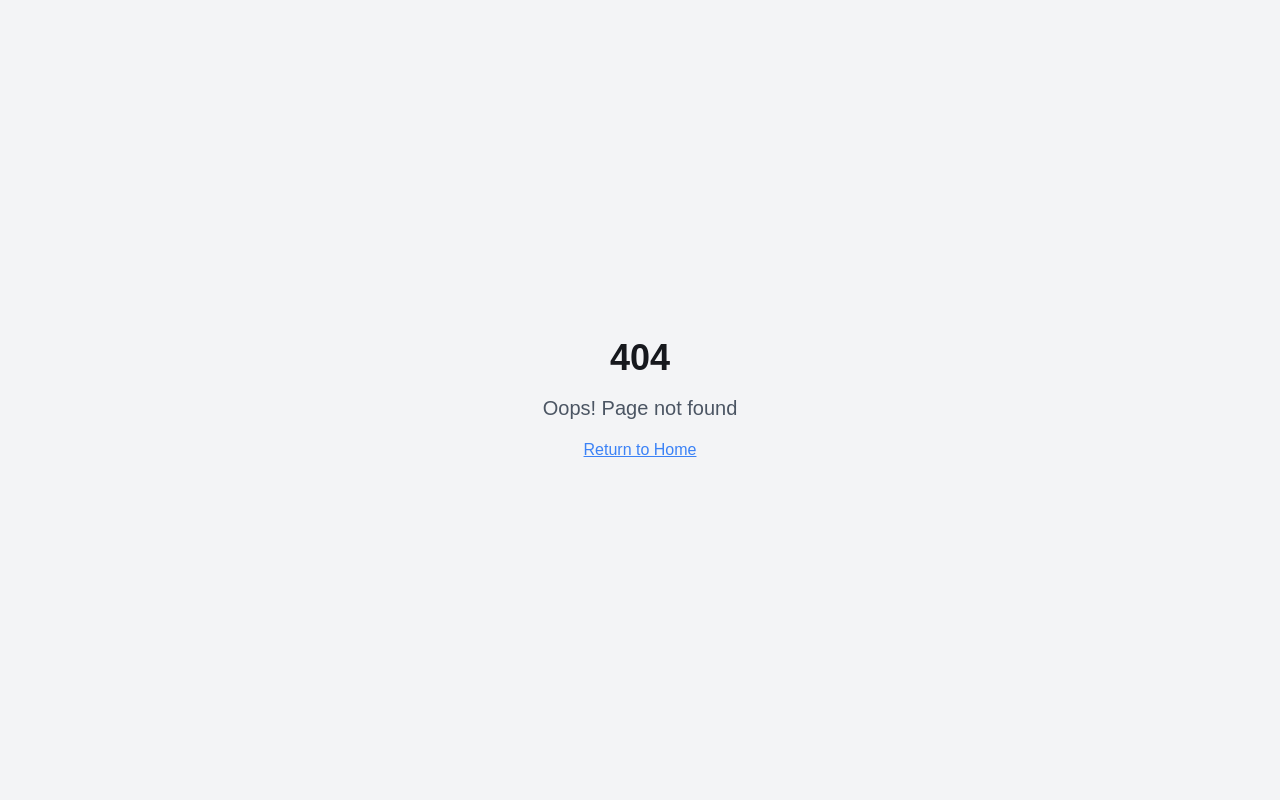
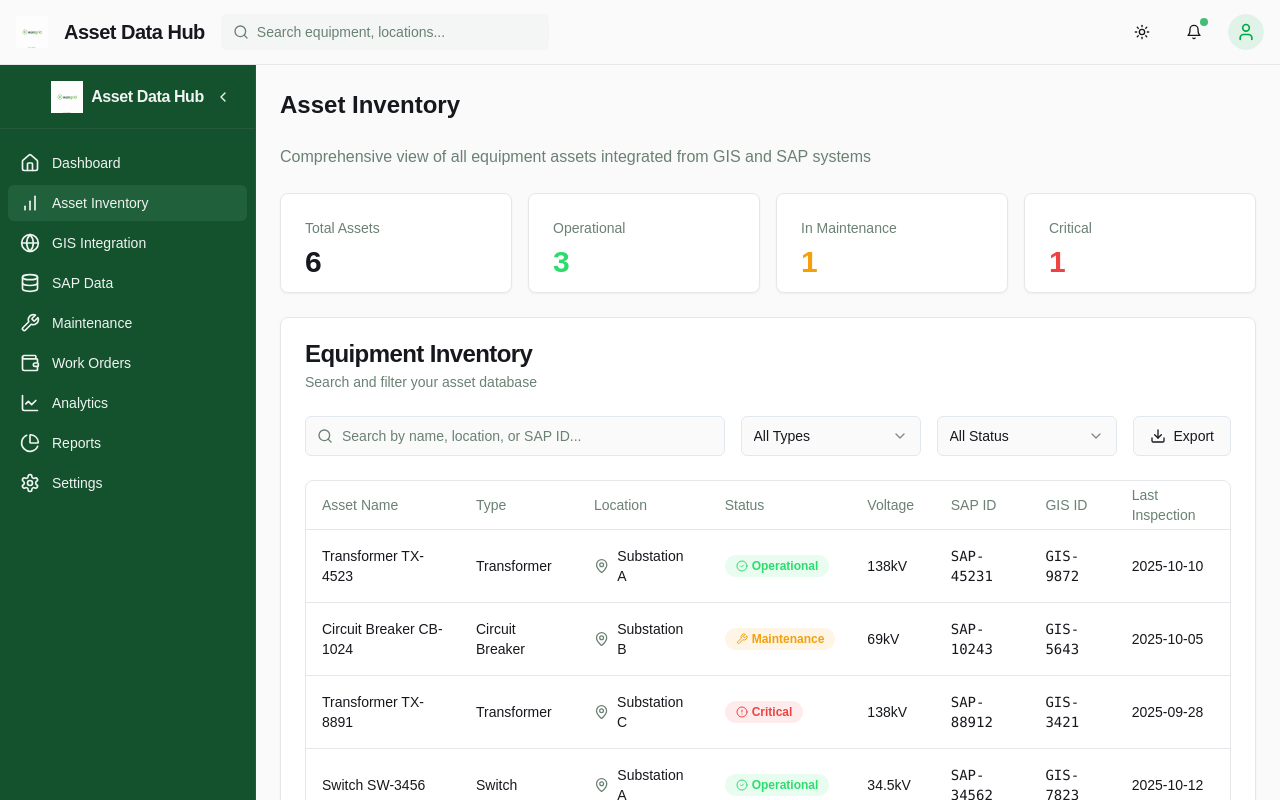
Before and after one commit to rcmarques357/portal-2025, a React (Vite) app: page /assets in a window 1280 px wide. Before the commit this address had no page. Built offline with nearby package versions, Linux system fonts and the light colour scheme.

Commit message:
Add Asset Inventory page

```diff
--- a/src/App.tsx
+++ b/src/App.tsx
@@ -14,6 +14,7 @@ import Portfolio from "./pages/Portfolio";
 import Performance from "./pages/Performance";
 import Analysis from "./pages/Analysis";
 import Settings from "./pages/Settings";
+import Assets from "./pages/Assets";
 
 const queryClient = new QueryClient();
 
@@ -26,6 +27,7 @@ const App = () => (
         <BrowserRouter>
           <Routes>
             <Route path="/" element={<Index />} />
+            <Route path="/assets" element={<Assets />} />
             <Route path="/stocks" element={<Stocks />} />
             <Route path="/markets" element={<Markets />} />
             <Route path="/currencies" element={<Currencies />} />
--- /dev/null
+++ b/src/pages/Assets.tsx
@@ -0,0 +1,203 @@
+import React, { useState } from 'react';
+import { PageLayout } from '@/components/layout/PageLayout';
+import { Card, CardContent, CardDescription, CardHeader, CardTitle } from '@/components/ui/card';
+import { Input } from '@/components/ui/input';
+import { Button } from '@/components/ui/button';
+import { Badge } from '@/components/ui/badge';
+import { Select, SelectContent, SelectItem, SelectTrigger, SelectValue } from '@/components/ui/select';
+import { Table, TableBody, TableCell, TableHead, TableHeader, TableRow } from '@/components/ui/table';
+import { Search, Filter, Download, MapPin, Wrench, AlertCircle, CheckCircle2, Clock } from 'lucide-react';
+
+interface Asset {
+  id: string;
+  name: string;
+  type: string;
+  location: string;
+  status: 'operational' | 'maintenance' | 'critical' | 'offline';
+  lastInspection: string;
+  sapId: string;
+  gisId: string;
+  voltage: string;
+}
+
+const mockAssets: Asset[] = [
+  { id: '1', name: 'Transformer TX-4523', type: 'Transformer', location: 'Substation A', status: 'operational', lastInspection: '2025-10-10', sapId: 'SAP-45231', gisId: 'GIS-9872', voltage: '138kV' },
+  { id: '2', name: 'Circuit Breaker CB-1024', type: 'Circuit Breaker', location: 'Substation B', status: 'maintenance', lastInspection: '2025-10-05', sapId: 'SAP-10243', gisId: 'GIS-5643', voltage: '69kV' },
+  { id: '3', name: 'Transformer TX-8891', type: 'Transformer', location: 'Substation C', status: 'critical', lastInspection: '2025-09-28', sapId: 'SAP-88912', gisId: 'GIS-3421', voltage: '138kV' },
+  { id: '4', name: 'Switch SW-3456', type: 'Switch', location: 'Substation A', status: 'operational', lastInspection: '2025-10-12', sapId: 'SAP-34562', gisId: 'GIS-7823', voltage: '34.5kV' },
+  { id: '5', name: 'Transformer TX-6677', type: 'Transformer', location: 'Substation D', status: 'offline', lastInspection: '2025-10-01', sapId: 'SAP-66773', gisId: 'GIS-1234', voltage: '138kV' },
+  { id: '6', name: 'Regulator RG-2233', type: 'Regulator', location: 'Substation B', status: 'operational', lastInspection: '2025-10-14', sapId: 'SAP-22334', gisId: 'GIS-8765', voltage: '12.47kV' },
+];
+
+const statusConfig = {
+  operational: { label: 'Operational', icon: CheckCircle2, color: 'bg-success/10 text-success' },
+  maintenance: { label: 'Maintenance', icon: Wrench, color: 'bg-warning/10 text-warning' },
+  critical: { label: 'Critical', icon: AlertCircle, color: 'bg-danger/10 text-danger' },
+  offline: { label: 'Offline', icon: Clock, color: 'bg-muted text-muted-foreground' },
+};
+
+export default function Assets() {
+  const [searchQuery, setSearchQuery] = useState('');
+  const [filterType, setFilterType] = useState('all');
+  const [filterStatus, setFilterStatus] = useState('all');
+
+  const filteredAssets = mockAssets.filter(asset => {
+    const matchesSearch = asset.name.toLowerCase().includes(searchQuery.toLowerCase()) ||
+                         asset.location.toLowerCase().includes(searchQuery.toLowerCase()) ||
+                         asset.sapId.toLowerCase().includes(searchQuery.toLowerCase());
+    const matchesType = filterType === 'all' || asset.type === filterType;
+    const matchesStatus = filterStatus === 'all' || asset.status === filterStatus;
+    return matchesSearch && matchesType && matchesStatus;
+  });
+
+  const stats = {
+    total: mockAssets.length,
+    operational: mockAssets.filter(a => a.status === 'operational').length,
+    maintenance: mockAssets.filter(a => a.status === 'maintenance').length,
+    critical: mockAssets.filter(a => a.status === 'critical').length,
+  };
+
+  return (
+    <PageLayout title="Asset Inventory">
+      <div className="space-y-6">
+        <div>
+          <p className="text-muted-foreground">
+            Comprehensive view of all equipment assets integrated from GIS and SAP systems
+          </p>
+        </div>
+
+        {/* Stats Overview */}
+        <div className="grid gap-4 md:grid-cols-4">
+          <Card>
+            <CardHeader className="pb-3">
+              <CardDescription>Total Assets</CardDescription>
+              <CardTitle className="text-3xl">{stats.total}</CardTitle>
+            </CardHeader>
+          </Card>
+          <Card>
+            <CardHeader className="pb-3">
+              <CardDescription>Operational</CardDescription>
+              <CardTitle className="text-3xl text-success">{stats.operational}</CardTitle>
+            </CardHeader>
+          </Card>
+          <Card>
+            <CardHeader className="pb-3">
+              <CardDescription>In Maintenance</CardDescription>
+              <CardTitle className="text-3xl text-warning">{stats.maintenance}</CardTitle>
+            </CardHeader>
+          </Card>
+          <Card>
+            <CardHeader className="pb-3">
+              <CardDescription>Critical</CardDescription>
+              <CardTitle className="text-3xl text-danger">{stats.critical}</CardTitle>
+            </CardHeader>
+          </Card>
+        </div>
+
+        {/* Filters and Search */}
+        <Card>
+          <CardHeader>
+            <CardTitle>Equipment Inventory</CardTitle>
+            <CardDescription>Search and filter your asset database</CardDescription>
+          </CardHeader>
+          <CardContent>
+            <div className="flex flex-col gap-4 md:flex-row md:items-end">
+              <div className="flex-1">
+                <div className="relative">
+                  <Search className="absolute left-3 top-1/2 -translate-y-1/2 h-4 w-4 text-muted-foreground" />
+                  <Input
+                    placeholder="Search by name, location, or SAP ID..."
+                    value={searchQuery}
+                    onChange={(e) => setSearchQuery(e.target.value)}
+                    className="pl-9"
+                  />
+                </div>
+              </div>
+              <Select value={filterType} onValueChange={setFilterType}>
+                <SelectTrigger className="w-full md:w-[180px]">
+                  <SelectValue placeholder="Equipment Type" />
+                </SelectTrigger>
+                <SelectContent>
+                  <SelectItem value="all">All Types</SelectItem>
+                  <SelectItem value="Transformer">Transformer</SelectItem>
+                  <SelectItem value="Circuit Breaker">Circuit Breaker</SelectItem>
+                  <SelectItem value="Switch">Switch</SelectItem>
+                  <SelectItem value="Regulator">Regulator</SelectItem>
+                </SelectContent>
+              </Select>
+              <Select value={filterStatus} onValueChange={setFilterStatus}>
+                <SelectTrigger className="w-full md:w-[180px]">
+                  <SelectValue placeholder="Status" />
+                </SelectTrigger>
+                <SelectContent>
+                  <SelectItem value="all">All Status</SelectItem>
+                  <SelectItem value="operational">Operational</SelectItem>
+                  <SelectItem value="maintenance">Maintenance</SelectItem>
+                  <SelectItem value="critical">Critical</SelectItem>
+                  <SelectItem value="offline">Offline</SelectItem>
+                </SelectContent>
+              </Select>
+              <Button variant="outline" className="gap-2">
+                <Download className="h-4 w-4" />
+                Export
+              </Button>
+            </div>
+
+            {/* Assets Table */}
+            <div className="mt-6 border rounded-lg">
+              <Table>
+                <TableHeader>
+                  <TableRow>
+                    <TableHead>Asset Name</TableHead>
+                    <TableHead>Type</TableHead>
+                    <TableHead>Location</TableHead>
+                    <TableHead>Status</TableHead>
+                    <TableHead>Voltage</TableHead>
+                    <TableHead>SAP ID</TableHead>
+                    <TableHead>GIS ID</TableHead>
+                    <TableHead>Last Inspection</TableHead>
+                  </TableRow>
+                </TableHeader>
+                <TableBody>
+                  {filteredAssets.length > 0 ? (
+                    filteredAssets.map((asset) => {
+                      const StatusIcon = statusConfig[asset.status].icon;
+                      return (
+                        <TableRow key={asset.id}>
+                          <TableCell className="font-medium">{asset.name}</TableCell>
+                          <TableCell>{asset.type}</TableCell>
+                          <TableCell>
+                            <div className="flex items-center gap-2">
+                              <MapPin className="h-4 w-4 text-muted-foreground" />
+                              {asset.location}
+                            </div>
+                          </TableCell>
+                          <TableCell>
+                            <Badge className={statusConfig[asset.status].color}>
+                              <StatusIcon className="h-3 w-3 mr-1" />
+                              {statusConfig[asset.status].label}
+                            </Badge>
+                          </TableCell>
+                          <TableCell>{asset.voltage}</TableCell>
+                          <TableCell className="font-mono text-sm">{asset.sapId}</TableCell>
+                          <TableCell className="font-mono text-sm">{asset.gisId}</TableCell>
+                          <TableCell>{asset.lastInspection}</TableCell>
+                        </TableRow>
+                      );
+                    })
+                  ) : (
+                    <TableRow>
+                      <TableCell colSpan={8} className="text-center py-8 text-muted-foreground">
+                        No assets found matching your filters
+                      </TableCell>
+                    </TableRow>
+                  )}
+                </TableBody>
+              </Table>
+            </div>
+          </CardContent>
+        </Card>
+      </div>
+    </PageLayout>
+  );
+}
```
